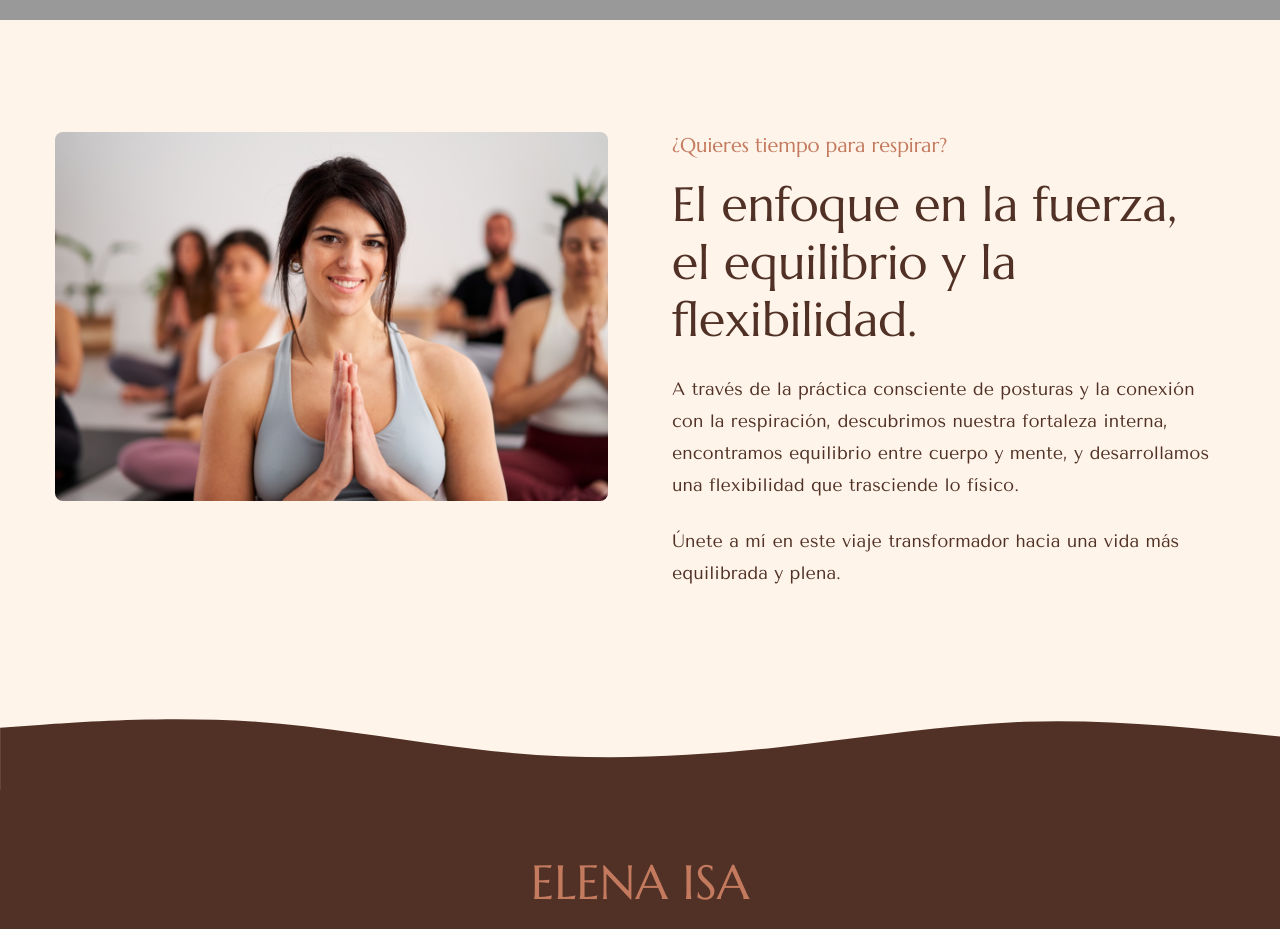
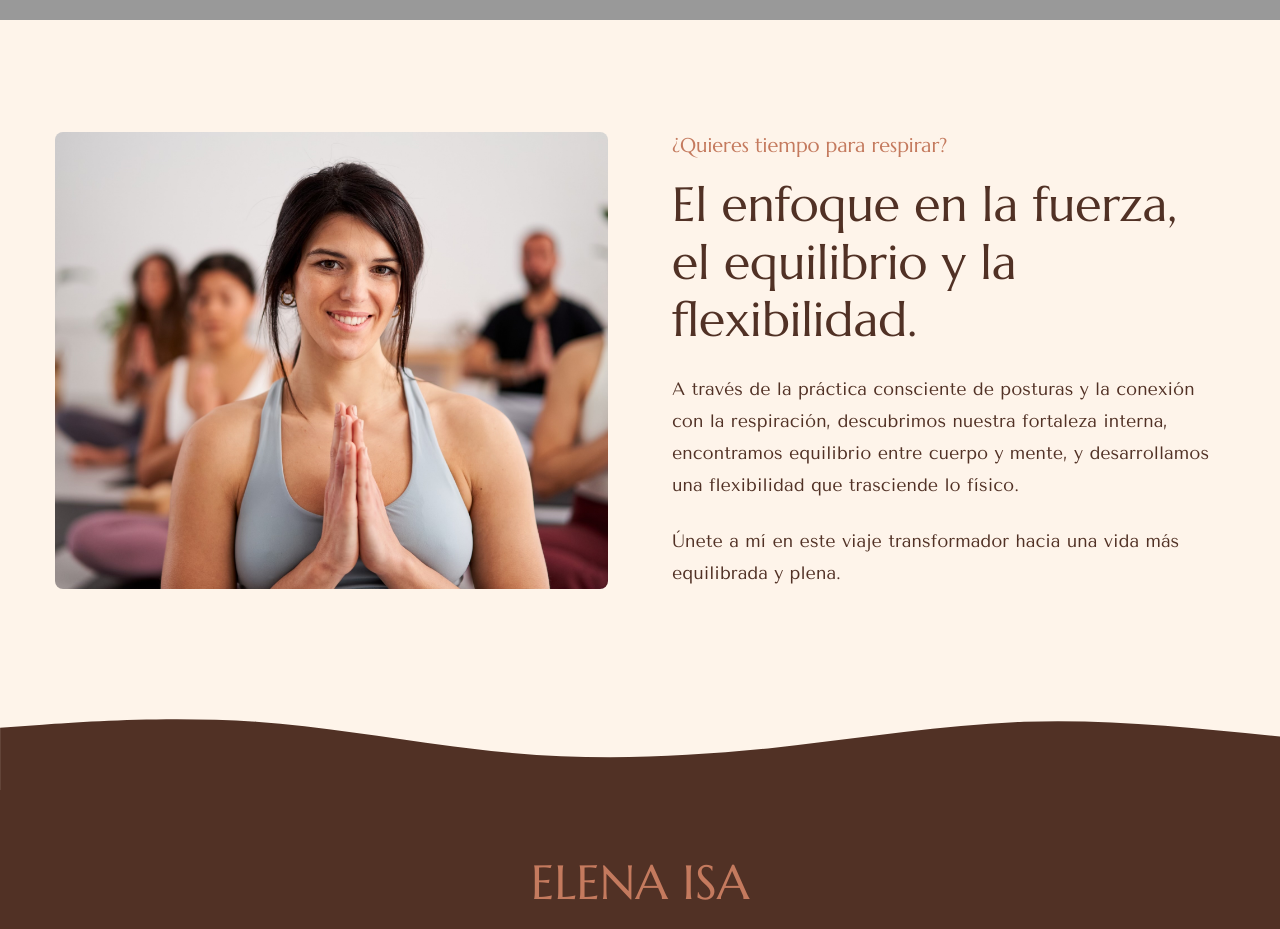
Before and after one commit to jaumecv89/elena-isa-yoga, a React (Vite) app: page / in a window 1280 px wide. Shown: the part 780-1709 px from the top of the page. Built offline with nearby package versions, Linux system fonts and the light colour scheme; grey boxes are pictures that could not be loaded.

Commit message:
changed styles of the image

```diff
--- a/src/sections/About.tsx
+++ b/src/sections/About.tsx
@@ -1,14 +1,12 @@
 import wave from "../assets/wave_footer.svg"
-import image from "../assets/image00002.jpeg"
 
 const About = () => {
+
     return <section id="about" className="w-full select-none bg-background">
         <div className="container mx-auto py-28">
             <div className="flex flex-col lg:flex-row gap-16">
-                <div className="w-[50%]">
-                    <img src={image} alt="Sobre mí imágen" className="rounded-lg scale-2" />
-                </div>
-                <div className="flex flex-col w-[50%]">
+                <div className="flex h-[30em] lg:h-auto lg:w-[50%] bg-about-image bg-no-repeat bg-cover bg-center rounded-lg" />
+                <div className="flex flex-col lg:w-[50%]">
                     <h2>
                         ¿Quieres tiempo para respirar?
                     </h2>
--- a/tailwind.config.js
+++ b/tailwind.config.js
@@ -26,6 +26,9 @@ export default {
 				innerText: "#FEFAF6",
 				textGray: "#FFFFFF66",
 			},
+			backgroundImage: {
+				"about-image": "url('/src/assets/about-image.jpeg')"
+			}
 		},
 	},
 	plugins: [],
```
Also changed, not shown: src/assets/about-image.jpeg (renamed from src/assets/image00002.jpeg).
